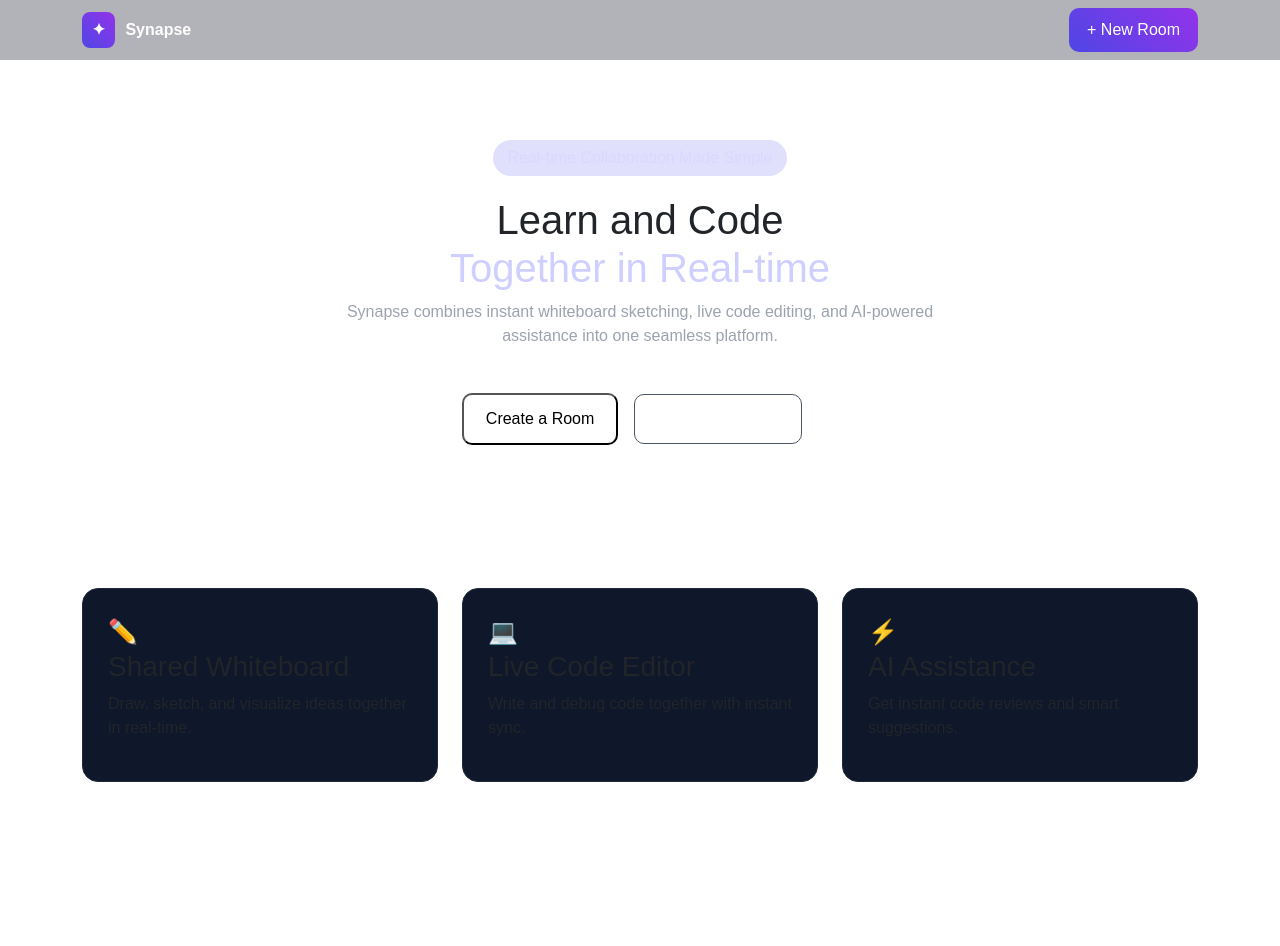
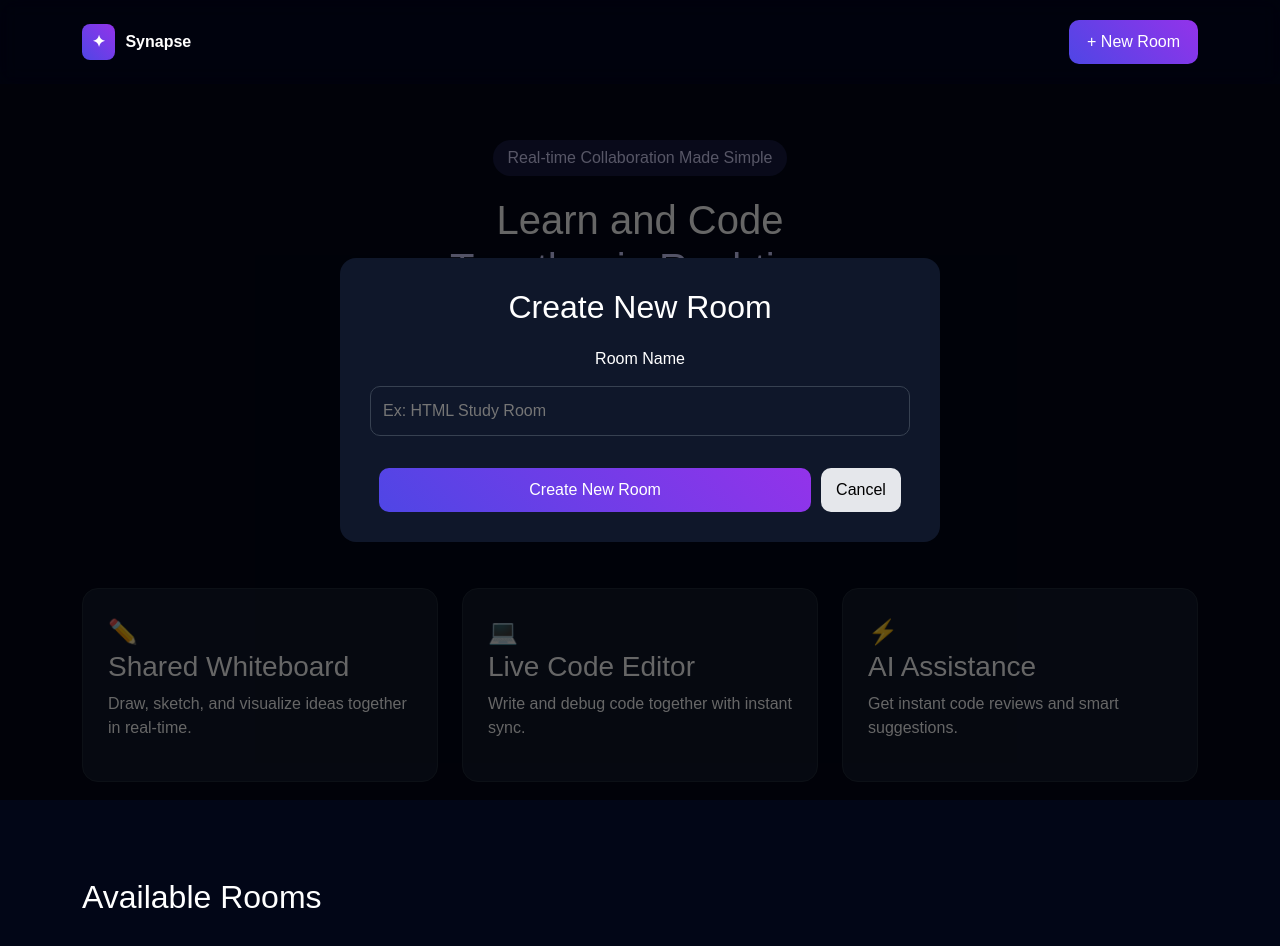
Before and after one commit to Meem-Seen/Synapse, a React (Vite) app: page / in a window 1280 px wide. Both pictures are taken after a click on the button "Create a Room". Shown: the top 946 px of the page. Built offline with nearby package versions, Linux system fonts and the light colour scheme.

Commit message:
fix homepage bootstrap Change Modal selector to create modal AND change the arrangement of bootstrap in main.jsx

```diff
--- a/src/Component/RoomModal.jsx
+++ b/src/Component/RoomModal.jsx
@@ -17,8 +17,8 @@ export default function RoomModal({ showModal, closeModal, createRoom }) {
   }
 
   return (
-    <div className="modal" onClick={closeModal}>
-      <div className="modal-content" onClick={(e) => e.stopPropagation()}>
+    <div className="create-room-modal" onClick={closeModal}>
+      <div className="create-room-modal-content" onClick={(e) => e.stopPropagation()}>
         <h2>Create New Room</h2>
 
         <label className="label">Room Name</label>
@@ -30,7 +30,7 @@ export default function RoomModal({ showModal, closeModal, createRoom }) {
           onChange={(e) => setRoomName(e.target.value)}
         />
 
-        <div className="modal-buttons">
+        <div className="create-room-modal-buttons">
           <button className="create" onClick={handleCreate}>
             Create New Room
           </button>
--- a/src/index.css
+++ b/src/index.css
@@ -99,7 +99,7 @@ body {
   font-size: 24px;
 }
 
-.modal {
+.create-room-modal {
   position: fixed;
   top: 0;
   left: 0;
@@ -112,7 +112,7 @@ body {
   z-index: 999;
 }
 
-.modal-content {
+.create-room-modal-content {
   background: #0f172a;
   padding: 30px;
   border-radius: 16px;
@@ -121,16 +121,16 @@ body {
   text-align: center;
 }
 
-.modal-content h2 {
+.create-room-modal-content h2 {
   margin-bottom: 20px;
   color: white;
 }
 
-.modal-content label {
+.create-room-modal-content label {
   color: white;
 }
 
-.modal-content input {
+.create-room-modal-content input {
   width: 100%;
   padding: 12px;
   border-radius: 10px;
@@ -140,7 +140,7 @@ body {
   margin-bottom: 20px;
 }
 
-.modal-buttons {
+.create-room-modal-buttons {
   display: flex;
   gap: 10px;
   margin-top: 12px;
@@ -170,7 +170,7 @@ body {
   margin-bottom: 15px;
 }
 
-.modal-content {
+.create-room-modal-content {
   animation: popUp 0.6s ease;
 }
 
--- a/src/main.jsx
+++ b/src/main.jsx
@@ -1,9 +1,9 @@
 import { StrictMode } from 'react'
 import { createRoot } from 'react-dom/client'
 import { BrowserRouter } from 'react-router-dom'
+import 'bootstrap/dist/css/bootstrap.min.css'
 import './index.css'
 import App from './App.jsx'
-import 'bootstrap/dist/css/bootstrap.min.css'
 import '@fortawesome/fontawesome-free/css/all.min.css'
 
 createRoot(document.getElementById('root')).render(
```
